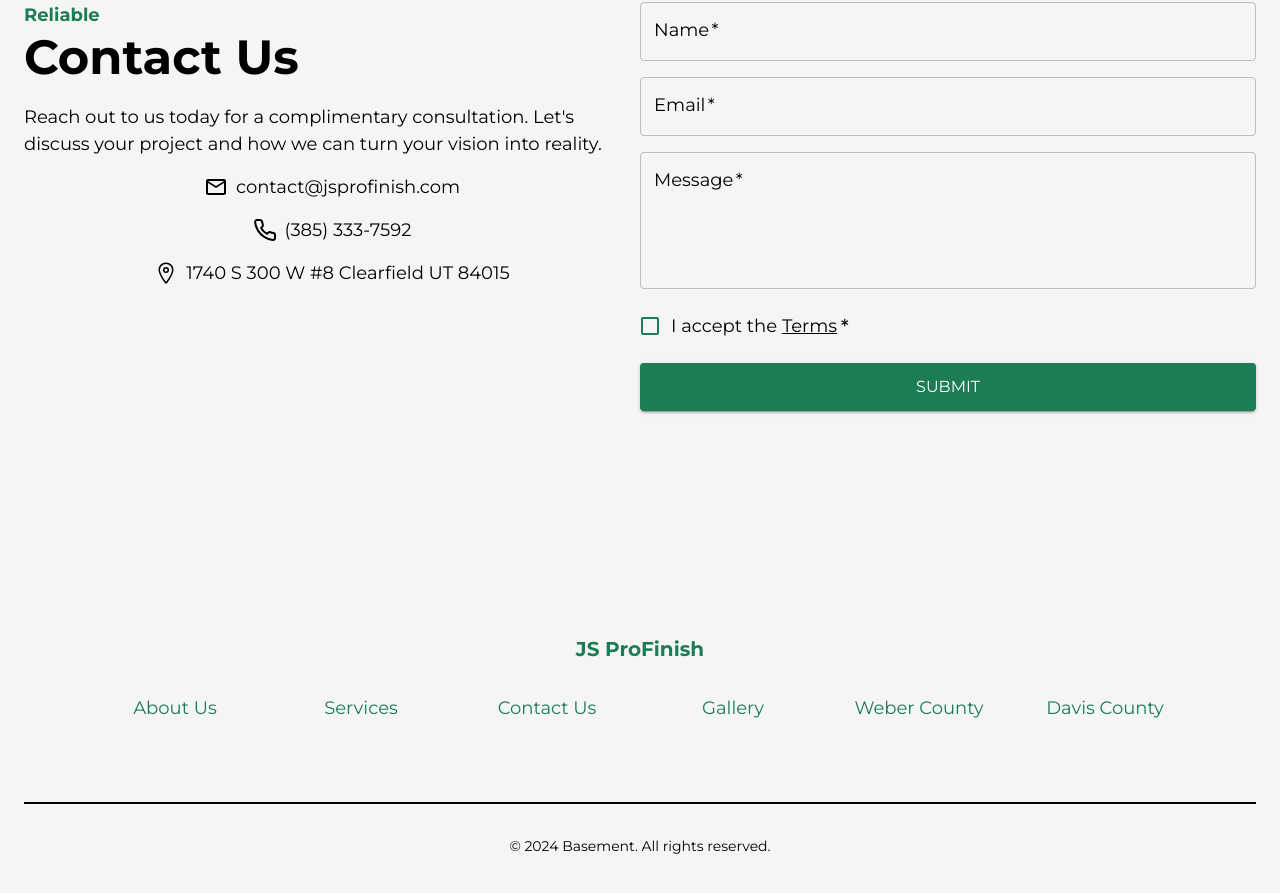
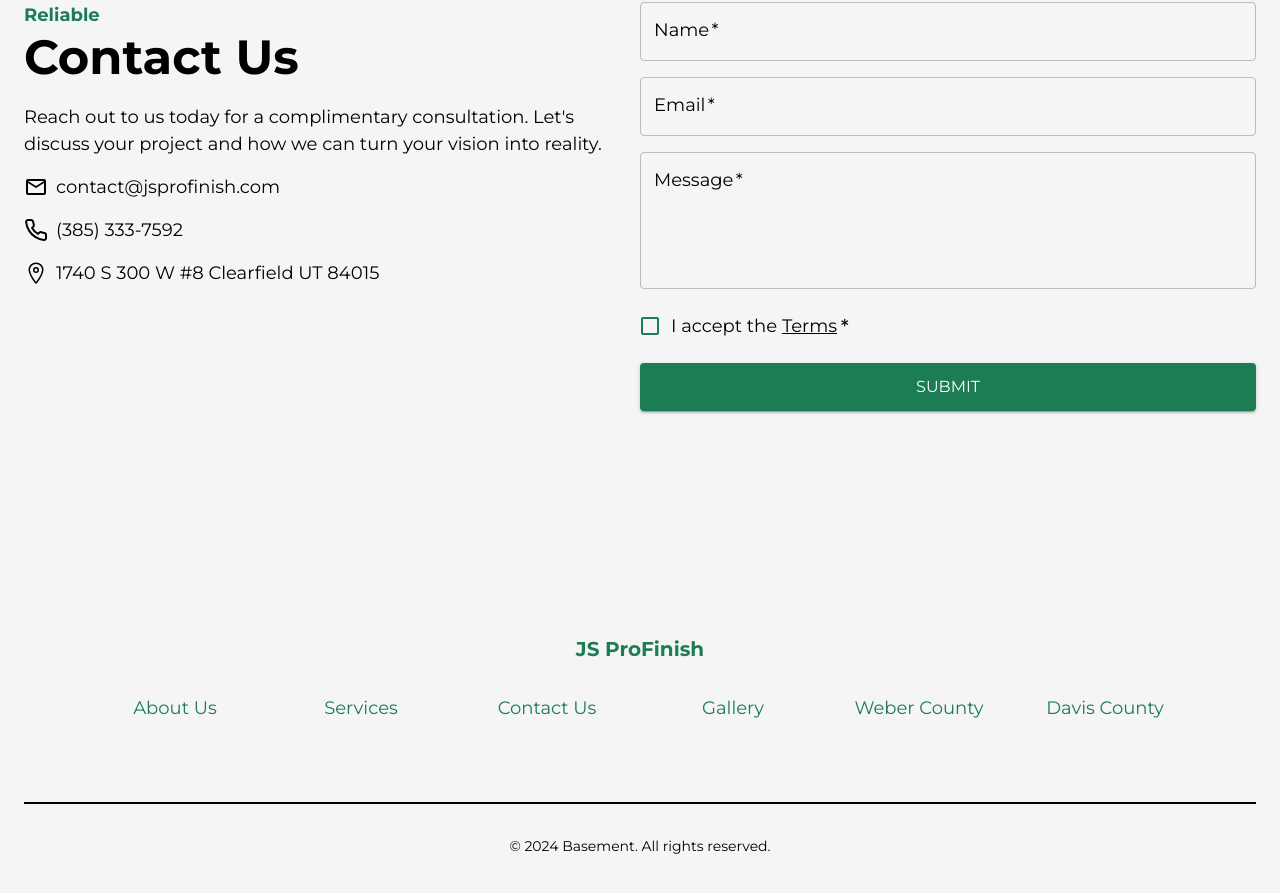
Before and after one commit to AlexCabreraD/JSProfinish, a Next.js app: page / in a window 1280 px wide. Shown: the part 5129-6022 px from the top of the page. Built offline with nearby package versions, Linux system fonts and the light colour scheme.

Commit message:
further refined

```diff
--- a/src/app/components/global/contact.tsx
+++ b/src/app/components/global/contact.tsx
@@ -111,7 +111,7 @@ const Contact = ({ dark, padded = true }: ContactProps) => {
                         sx={{
                             display: "flex",
                             alignItems: "center",
-                            justifyContent: "center",
+                            justifyContent: { xs: "center", md: "left" },
                             mb: 2,
                         }}
                     >
@@ -124,7 +124,7 @@ const Contact = ({ dark, padded = true }: ContactProps) => {
                         sx={{
                             display: "flex",
                             alignItems: "center",
-                            justifyContent: "center",
+                            justifyContent: { xs: "center", md: "left" },
                             mb: 2,
                         }}
                     >
@@ -137,7 +137,7 @@ const Contact = ({ dark, padded = true }: ContactProps) => {
                         sx={{
                             display: "flex",
                             alignItems: "center",
-                            justifyContent: "center",
+                            justifyContent: { xs: "center", md: "left" },
                             mb: 2,
                         }}
                     >
```
